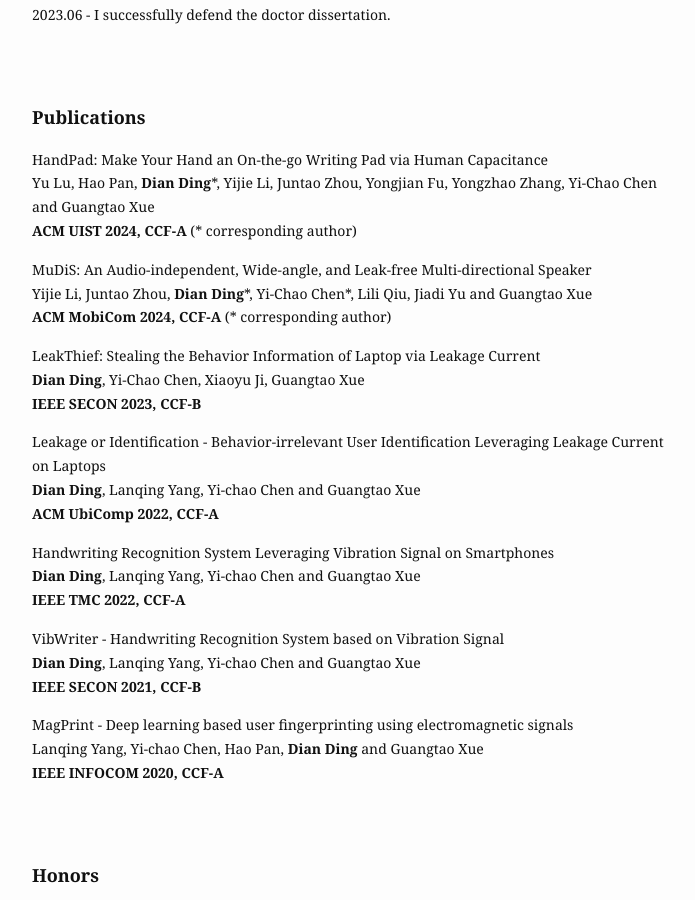
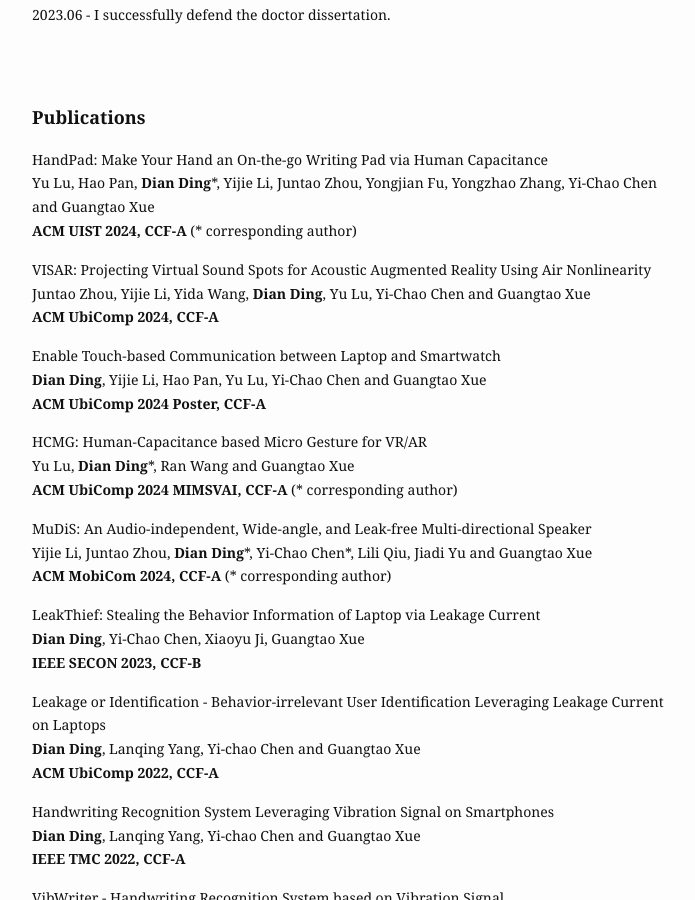
Before and after one commit to dianding0102/dian_web, a Jekyll site: the page built from index.md, in a window 1280 px wide and 900 px high, scrolled down 1194 px. Shown: the whole window, without its empty margins (288-983 px from the left). Built offline with Jekyll 4.4.1, drawn with Linux system fonts in a browser that asks for light colours.

Commit message:
1
updata ubicomp24

```diff
--- a/_layouts/home.html
+++ b/_layouts/home.html
@@ -85,6 +85,21 @@
             HandPad: Make Your Hand an On-the-go Writing Pad via Human Capacitance<br>
             Yu Lu, Hao Pan, <b>Dian Ding</b>*, Yijie Li, Juntao Zhou, Yongjian Fu, Yongzhao Zhang, Yi-Chao Chen and Guangtao Xue<br>
             <b>ACM UIST 2024, CCF-A</b> (* corresponding author)
+          </p>
+          <p>
+            VISAR: Projecting Virtual Sound Spots for Acoustic Augmented Reality Using Air Nonlinearity<br>
+            Juntao Zhou, Yijie Li, Yida Wang, <b>Dian Ding</b>, Yu Lu, Yi-Chao Chen and Guangtao Xue<br>
+            <b>ACM UbiComp 2024, CCF-A</b>
+          </p>
+          <p>
+            Enable Touch-based Communication between Laptop and Smartwatch<br>
+            <b>Dian Ding</b>, Yijie Li, Hao Pan, Yu Lu, Yi-Chao Chen and Guangtao Xue<br>
+            <b>ACM UbiComp 2024 Poster, CCF-A</b>
+          </p>
+          <p>
+            HCMG: Human-Capacitance based Micro Gesture for VR/AR<br>
+            Yu Lu, <b>Dian Ding</b>*, Ran Wang and Guangtao Xue<br>
+            <b>ACM UbiComp 2024 MIMSVAI, CCF-A</b> (* corresponding author)
           </p>
           <p>
             MuDiS: An Audio-independent, Wide-angle, and Leak-free Multi-directional Speaker <br>
```
